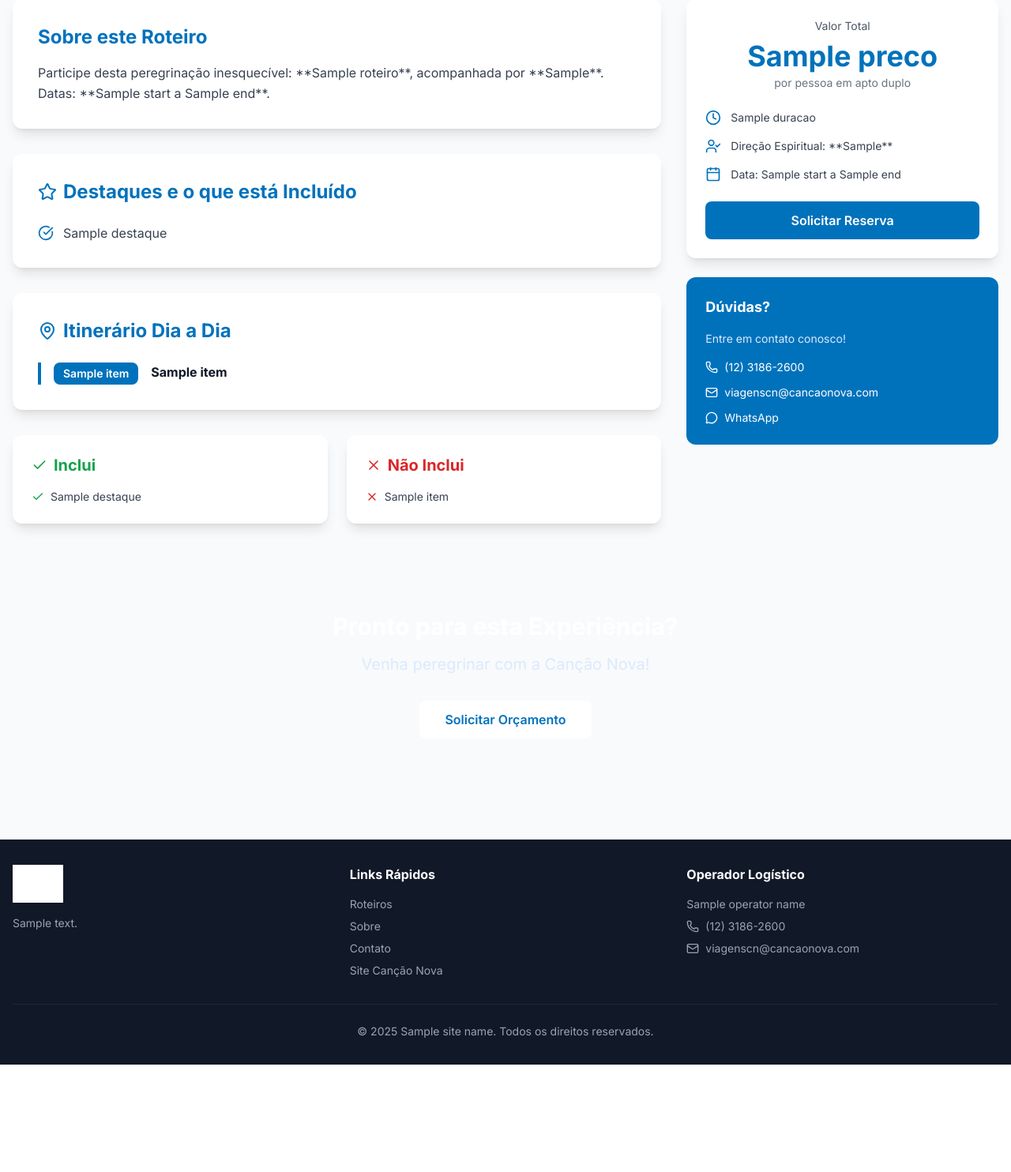
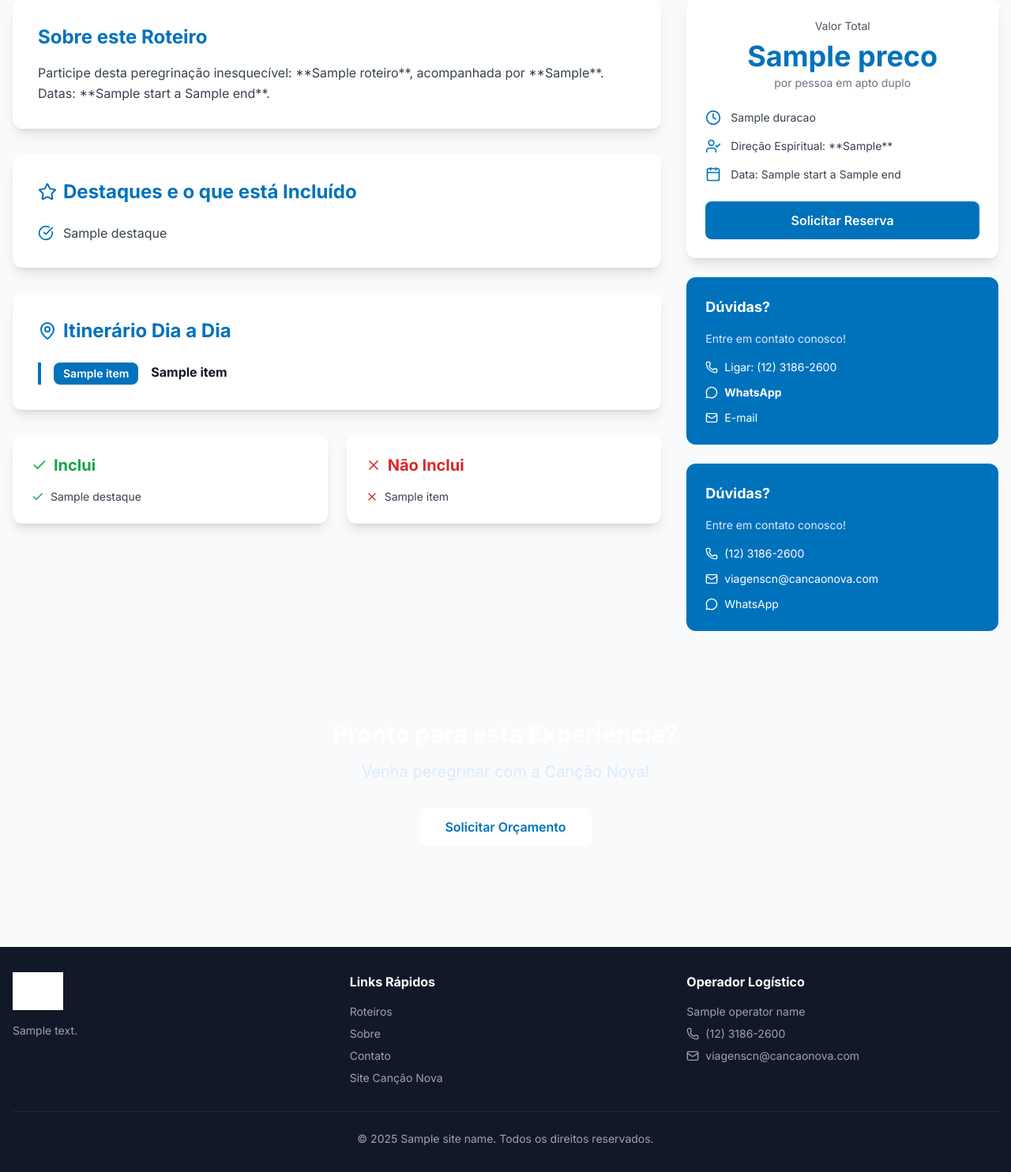
Before and after one commit to marcelofcn/peregrinecomacancaonova, a Flask app: template templates/detalhe.html in a window 1280 px wide. Shown: the part 529-2013 px from the top of the page at 79% size. Before the commit the page ends 1877 px from the top, so only its background shows below. Run offline with Flask 3, Linux system fonts and the light colour scheme; the template is opened without the code that fills it: most values are stand-ins (such as "Sample title", 1, 10 or a date in 2020); grey boxes marked "Sample" are stand-in pictures; parts of the project's set-up code (start-up, migrations or seed data) failed here and were passed over; some libraries are stand-ins or nearby versions; grey boxes are pictures that could not be loaded.

Commit message:
Update detalhe.html

```diff
--- a/templates/detalhe.html
+++ b/templates/detalhe.html
@@ -152,6 +152,24 @@
                             Solicitar Reserva
                         </a>
                     </div>
+                    <div class="bg-cancao-blue text-white rounded-xl p-6">
+    <h3 class="text-lg font-bold mb-4">Dúvidas?</h3>
+    <p class="text-sm mb-4 text-blue-100">Entre em contato conosco!</p>
+    <div class="space-y-3 text-sm">
+        <a href="tel:{{ phone }}" class="flex items-center gap-2 hover:text-blue-200 transition">
+            <i data-lucide="phone" class="w-4 h-4"></i>
+            Ligar: {{ phone }}
+        </a>
+        <a href="https://wa.me/{{ whatsapp }}?text=Olá! Tenho interesse no roteiro {{ roteiro.title }} (ID: {{ roteiro.id }})" target="_blank" class="flex items-center gap-2 hover:text-blue-200 transition font-bold">
+            <i data-lucide="message-circle" class="w-4 h-4"></i>
+            WhatsApp
+        </a>
+        <a href="mailto:{{ email }}" class="flex items-center gap-2 hover:text-blue-200 transition">
+            <i data-lucide="mail" class="w-4 h-4"></i>
+            E-mail
+        </a>
+    </div>
+</div>
 
                     <div class="bg-cancao-blue text-white rounded-xl p-6">
                         <h3 class="text-lg font-bold mb-4">Dúvidas?</h3>
```
